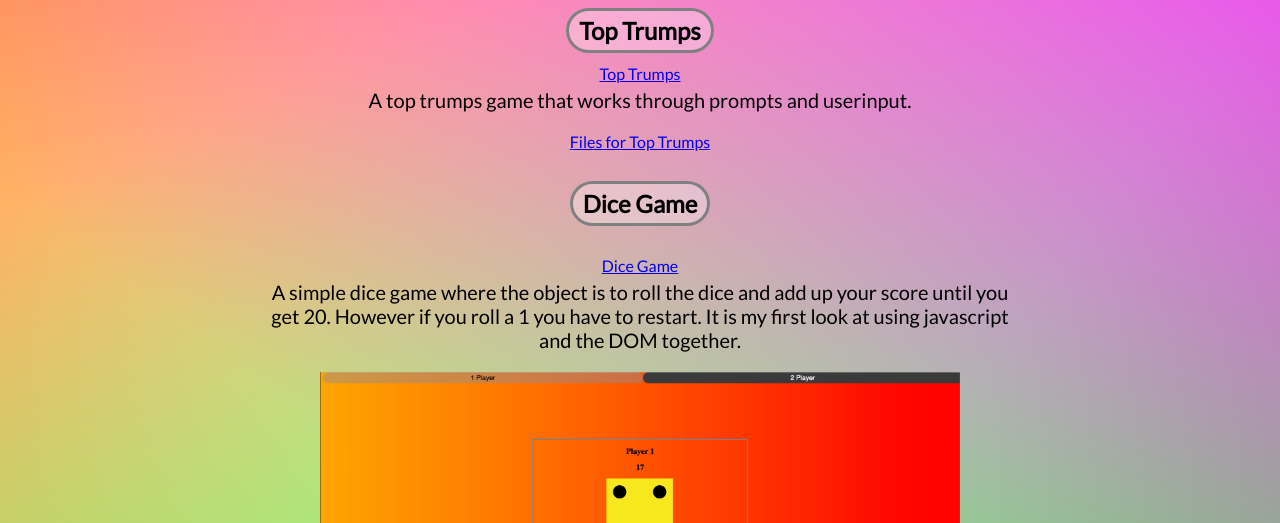
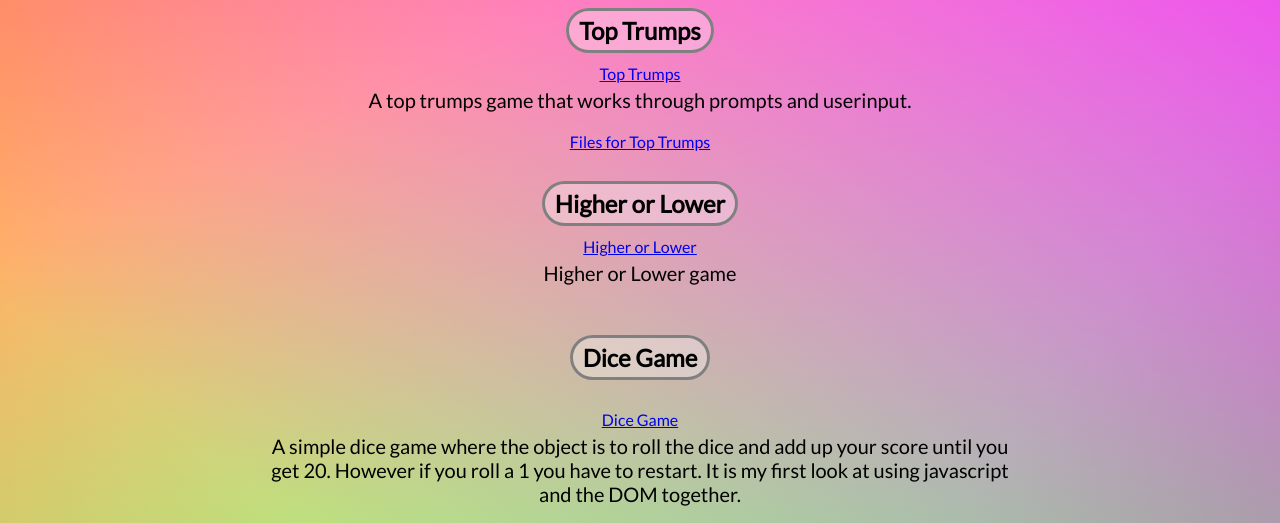
Before and after one commit to LonanRynnPring/LonanRynnPring.github.io, a plain HTML site: page page2.html in a window 1280 px wide. Shown: the part 263-786 px from the top of the page. Drawn offline with Linux system fonts and the light colour scheme.

Commit message:
added higher or lower game

```diff
--- a/page2.html
+++ b/page2.html
@@ -44,8 +44,8 @@
        <a href="https://github.com/LonanRynnPring/top-trumps" target="_blank">Files for Top Trumps</a>
 
     </div>
-    <!-- <div id="two"><br><br></div>
-    <div class="middle">
+     <div id="two"><br><br></div>
+    <!--<div class="middle">
         <h2>Tic-Tac-Toe</h2>
         <br>
         <br>
@@ -77,17 +77,19 @@
         </p>
         <a class="trello" href="https://trello.com/b/R4fnk3J4/assignment-1" target="_blank">This is a link to my Trello</a>
     </div>
-    <div id="four"><br><br></div>
+    <div id="four"><br><br></div> -->
     <div class="middle">
         <h2>Higher or Lower</h2>
         <br>
         <br>
+        <a href="https://lonanrynnpring.github.io/higher-or-lower/" target="_blank">Higher or Lower</a>
         <p>
-            Digital projects failing is a big issue, there is a massive demand for digital solutions and as a result there are lots of digital projects being started that aren’t thoroughly thought through. Somewhere between 70% and 90% of digital projects fail. Interestingly digital projects tend to fail for simple reasons, despite how often they fail. The main reason for digital projects not succeeding is that digital projects require significant collaboration and that is often underestimated. If your team is not collaborating then you have no chance of completing a coherent project.<a href="#ref3"><sup>[3]</sup></a><a href="#ref4"><sup>[4]</sup></a>
+
+            Higher or Lower game
         </p>
 
     </div>
-    <div id="five"><br><br></div>
+    <!-- <div id="five"><br><br></div>
     <div class="middle">
         <h2>Zen Garden</h2>
         <br>
```
